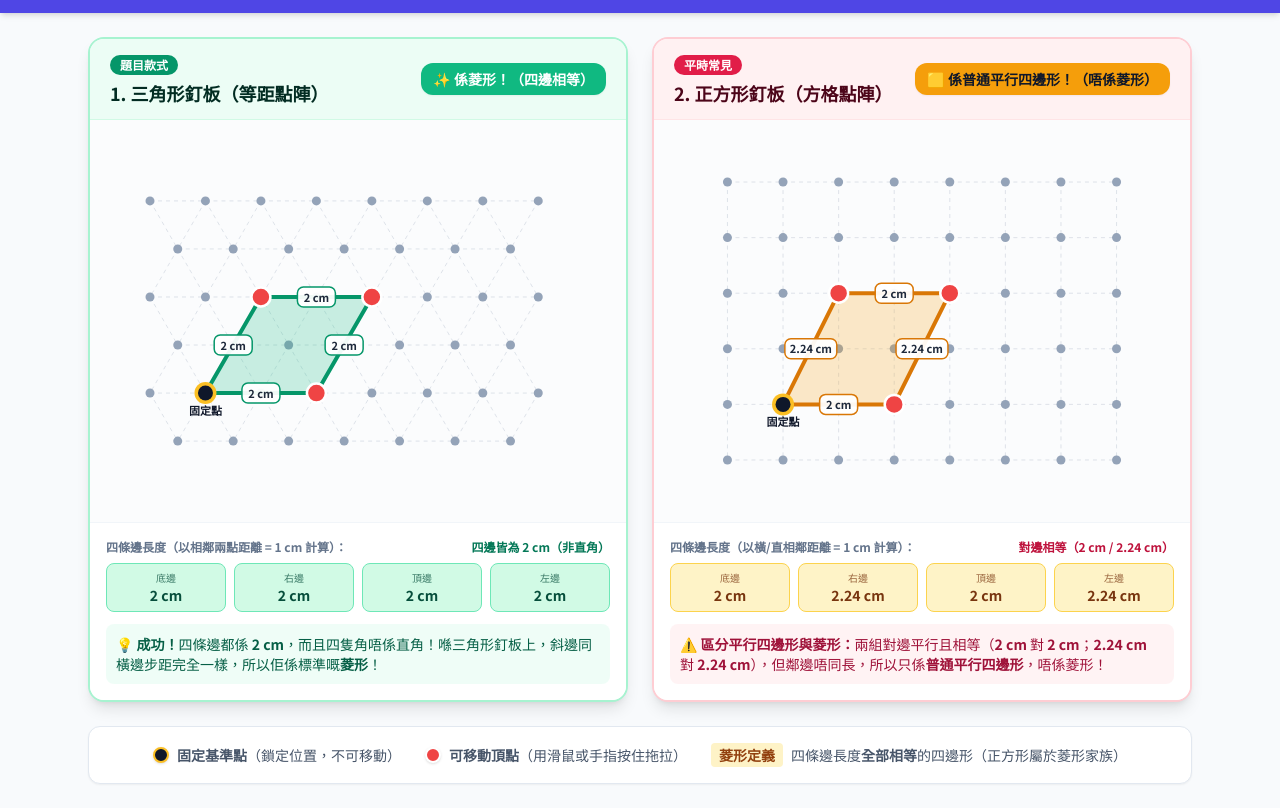
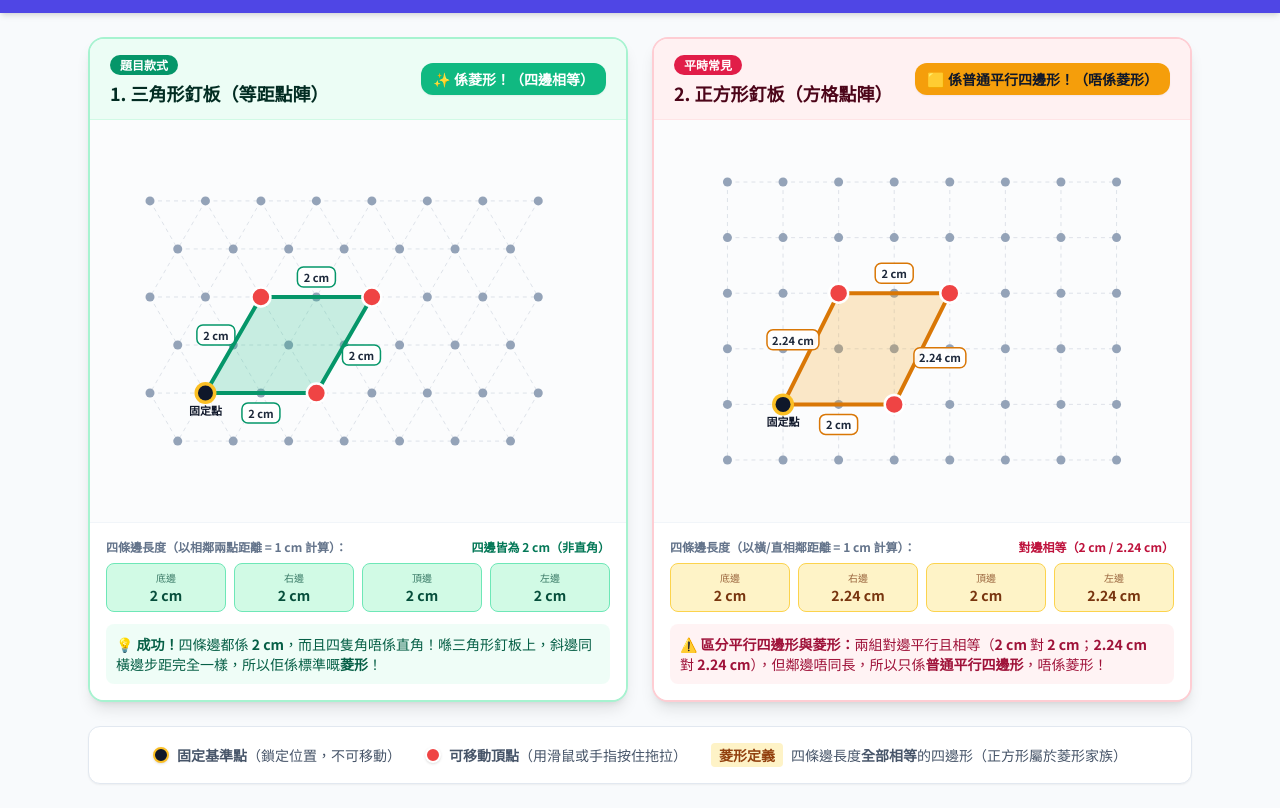
Before and after one commit to otcchow/2627_p4_rhombus, a plain HTML site: page index.html in a window 1280 px wide. Shown: the part 99-907 px from the top of the page. Drawn offline with nearby package versions, Linux system fonts and the light colour scheme.

Commit message:
Update index.html

```diff
--- a/index.html
+++ b/index.html
@@ -538,7 +538,8 @@
                 ctx.stroke();
                 ctx.restore();
 
-                // 4. 在每條邊的中點標示即時長度標籤
+                // 4. 在每條邊的外圍標示即時長度標籤（避免遮擋邊線上的釘子）
+                const centroid = pts.reduce((acc, p) => ({ x: acc.x + p.x / 4, y: acc.y + p.y / 4 }), { x: 0, y: 0 });
                 for (let i = 0; i < 4; i++) {
                     const p1 = pts[i];
                     const p2 = pts[(i + 1) % 4];
@@ -546,11 +547,27 @@
                     const my = (p1.y + p2.y) / 2;
                     const label = analysis.lengths[i].label;
 
+                    // 計算邊的單位法向量，並確保方向指向圖形外圍
+                    const dx = p2.x - p1.x;
+                    const dy = p2.y - p1.y;
+                    const len = Math.hypot(dx, dy) || 1;
+                    let nx = -dy / len;
+                    let ny = dx / len;
+                    if (nx * (mx - centroid.x) + ny * (my - centroid.y) < 0) {
+                        nx = -nx;
+                        ny = -ny;
+                    }
+
                     ctx.save();
                     ctx.font = 'bold 11px "Noto Sans TC", sans-serif';
                     const textW = ctx.measureText(label).width;
                     const boxW = Math.max(38, textW + 10);
                     const boxH = 20;
+
+                    // 向外推移 20px，並限制在畫布可視範圍內
+                    const offsetDist = 20;
+                    const lx = Math.min(Math.max(mx + nx * offsetDist, boxW / 2 + 4), rect.width - boxW / 2 - 4);
+                    const ly = Math.min(Math.max(my + ny * offsetDist, boxH / 2 + 4), rect.height - boxH / 2 - 4);
 
                     ctx.fillStyle = 'rgba(255, 255, 255, 0.94)';
                     ctx.strokeStyle = analysis.isSquare
@@ -563,14 +580,14 @@
                     ctx.lineWidth = 1.5;
 
                     ctx.beginPath();
-                    ctx.roundRect(mx - boxW / 2, my - boxH / 2, boxW, boxH, 6);
+                    ctx.roundRect(lx - boxW / 2, ly - boxH / 2, boxW, boxH, 6);
                     ctx.fill();
                     ctx.stroke();
 
                     ctx.fillStyle = '#1e293b';
                     ctx.textAlign = 'center';
                     ctx.textBaseline = 'middle';
-                    ctx.fillText(label, mx, my + 0.5);
+                    ctx.fillText(label, lx, ly + 0.5);
                     ctx.restore();
                 }
 
```
